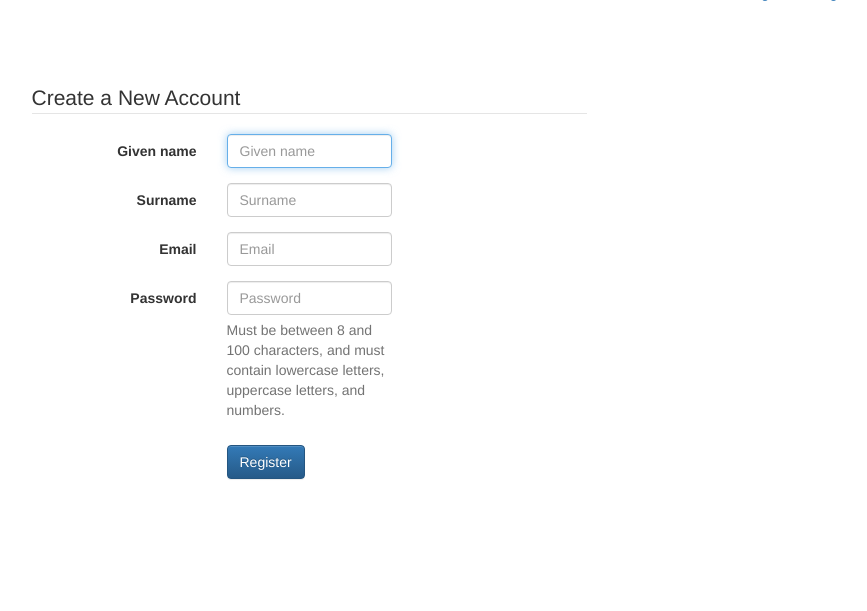
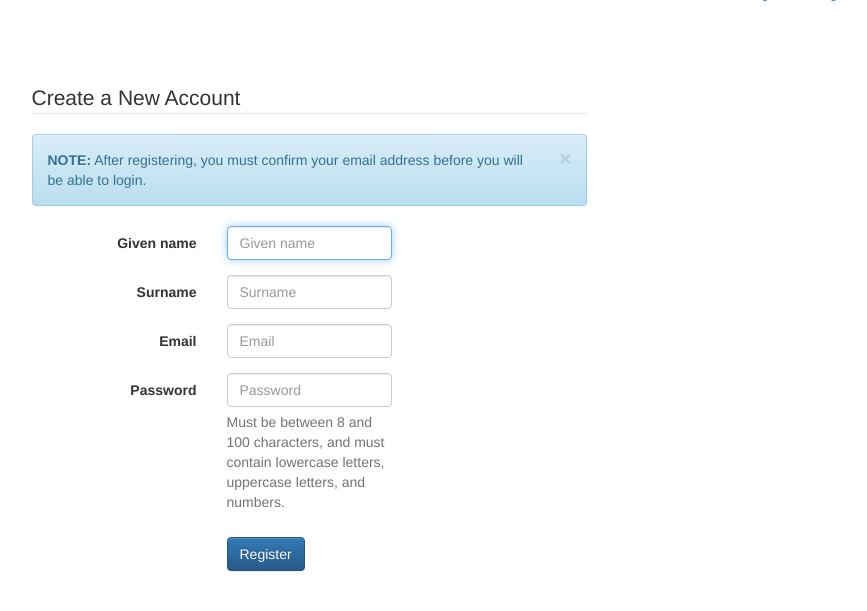
Before and after one commit to bwbaugh/arrest-notify, a Flask app: template templates/register.html in a window 1280 px wide. Shown: the part 47-658 px from the top of the page, without its empty margins (331-1198 px from the left). Run offline with Flask 2, Linux system fonts and the light colour scheme; the template is opened without the code that fills it, so the values that code supplies are empty; some libraries are stand-ins or nearby versions.

Commit message:
Display notice during registration to verify email

```diff
--- a/templates/register.html
+++ b/templates/register.html
@@ -14,6 +14,12 @@
                 {{ error }}
               </div>
             {% endif %}
+            <div class="alert alert-dismissable alert-info">
+              <button type="button" class="close" data-dismiss="alert">&times;</button>
+              <strong>NOTE:</strong>
+              After registering, you must confirm your email address
+              before you will be able to login.
+            </div>
             <div class="form-group">
               <label for="given_name" class="col-lg-4 control-label">Given name</label>
               <div class="col-lg-4">
```
